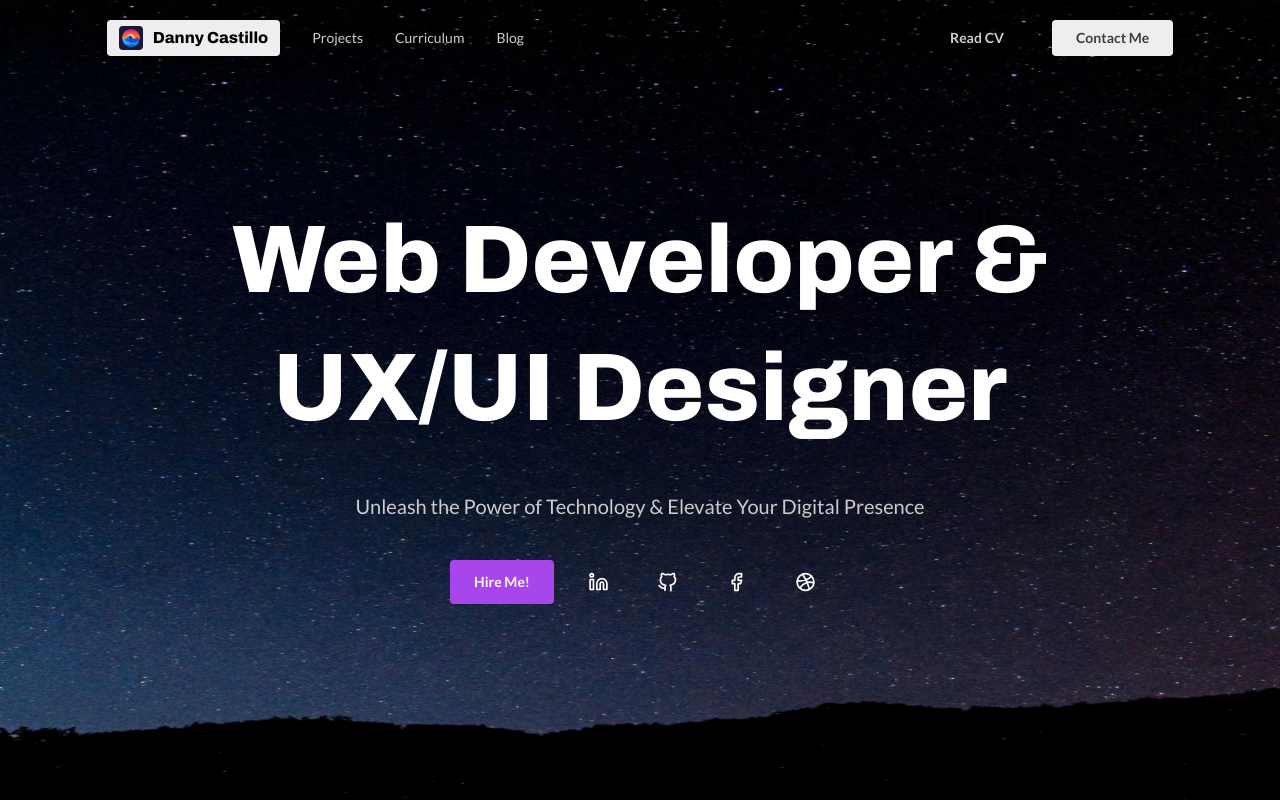
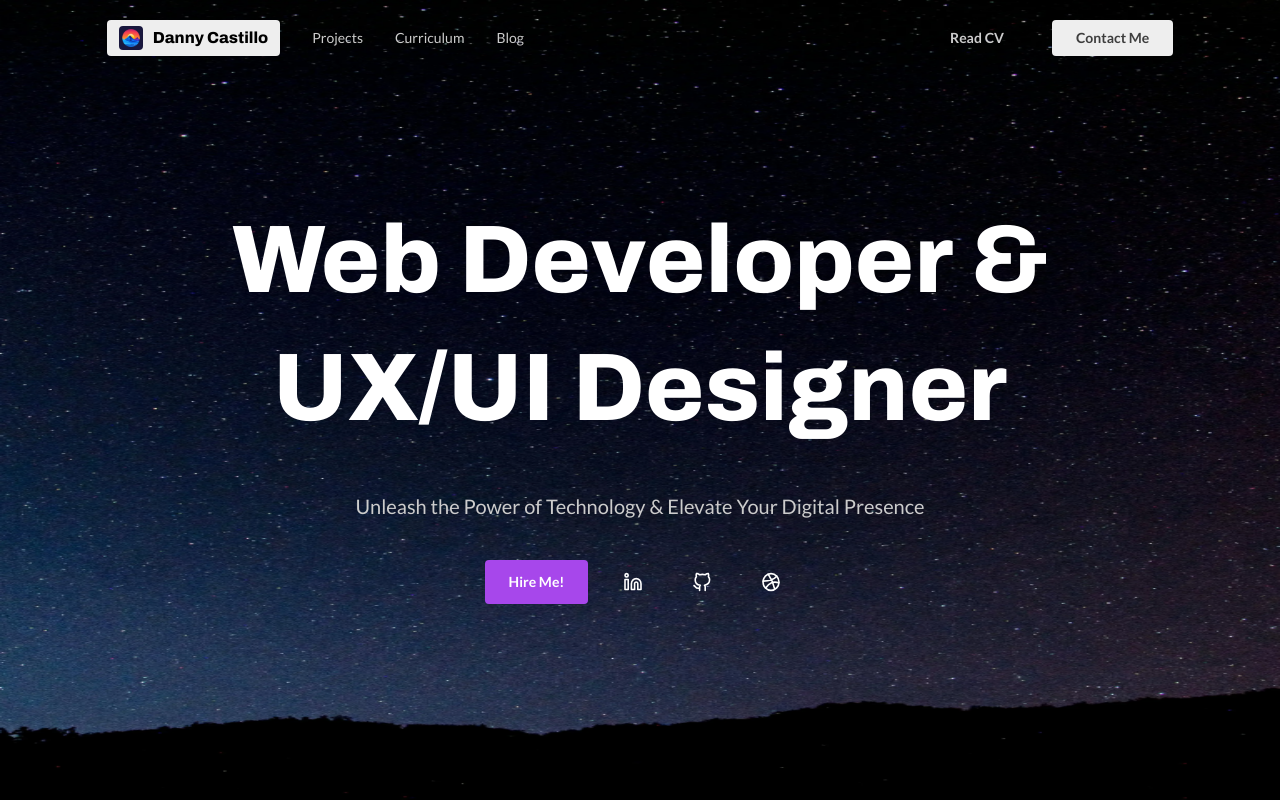
Before and after one commit to dannycastilloo/portfolio, a React (Vite) app: page / in a window 1280 px wide. Shown: the top 800 px of the page. Built offline with nearby package versions, Linux system fonts and the light colour scheme; the HTML template or start-up script is replaced by a standard one.

Commit message:
update cv

```diff
--- a/src/components/Footer.jsx
+++ b/src/components/Footer.jsx
@@ -39,9 +39,6 @@ function Footer() {
                         <a href="https://github.com/dannycastilloo" title="Github">
                             <img className="w-10/12 lg:w-12/12" src="./icons/github.svg" alt="Github" title="Github" />
                         </a>
-                        <a href="https://www.facebook.com/profile.php?id=61551768310042" title="Facebook">
-                            <img className="w-10/12 lg:w-12/12" src="./icons/facebook.svg" alt="Facebook" title="Facebook" />
-                        </a>
                         <a href="https://dribbble.com/dannycastillo" title="Dribble">
                             <img className="w-10/12 lg:w-12/12" src="./icons/dribble.svg" alt="Dribble" title="Dribble" />
                         </a>
--- a/src/views/HomeView.jsx
+++ b/src/views/HomeView.jsx
@@ -22,9 +22,6 @@ function HomeView() {
                                 </a>
                                 <a className='px-3 py-3 rounded-full hover:bg-black transition-all duration-30' href="https://github.com/dannycastilloo" title="Github">
                                     <img className="w-10/12 lg:w-12/12 m-auto" src="./icons/github.svg" alt="Github" title="Github" />
-                                </a>
-                                <a className='px-3 py-3 rounded-full hover:bg-black transition-all duration-30' href="https://www.facebook.com/profile.php?id=61551768310042" title="Facebook">
-                                    <img className="w-10/12 lg:w-12/12 m-auto" src="./icons/facebook.svg" alt="Facebook" title="Facebook" />
                                 </a>
                                 <a className='px-3 py-3 rounded-full hover:bg-black transition-all duration-300' href="https://dribbble.com/dannycastillo" title="Dribble">
                                     <img className="w-10/12 lg:w-12/12 m-auto" src="./icons/dribble.svg" alt="Dribble" title="Dribble" />
```
Also changed, not shown: 1 other file (tests, documents, lock files or other folders).
